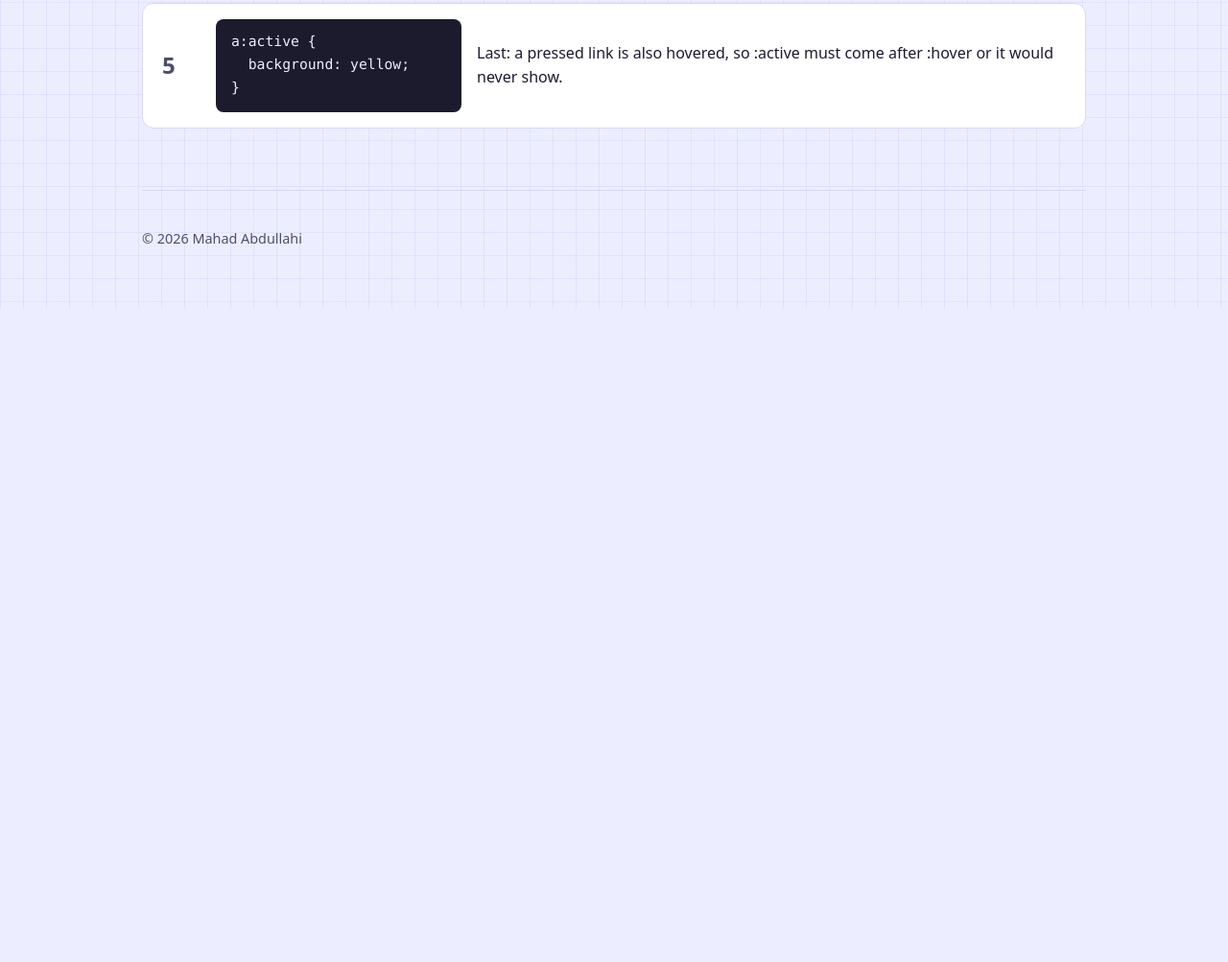
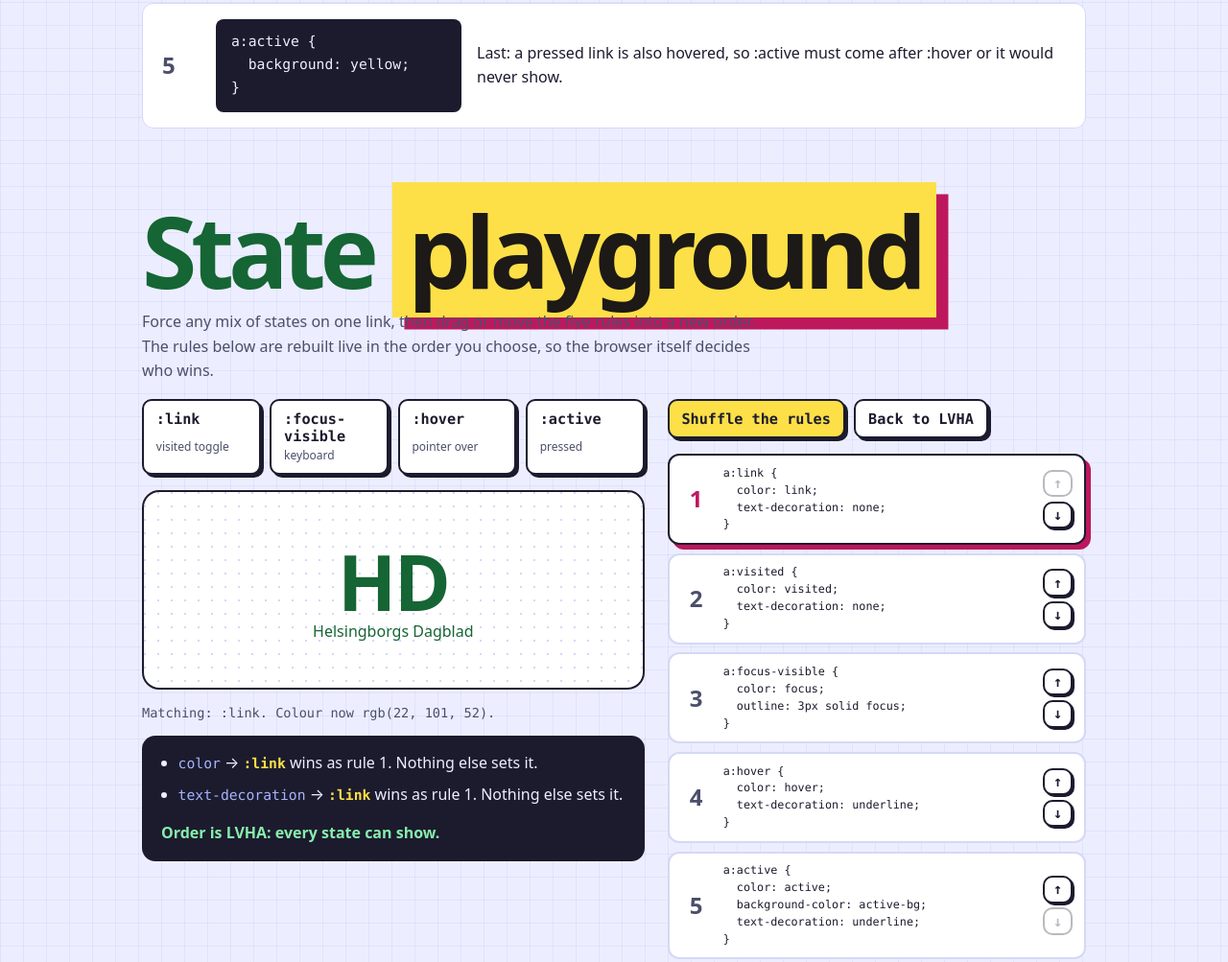
Before and after one commit to abdimannor/link-lab, a plain HTML site: page index.html in a window 1280 px wide. Shown: the part 1510-2513 px from the top of the page at 96% size. Before the commit the page ends 1832 px from the top, so only its background shows below. Drawn offline with Linux system fonts and the light colour scheme.

Commit message:
Add the state playground section: forced states, live verdict and rule order

```diff
--- a/index.html
+++ b/index.html
@@ -106,9 +106,35 @@
       </ol>
     </section>
 
+    <section class="playground" id="playground" aria-labelledby="pg-title" hidden>
+      <h2 id="pg-title"><span>State</span> <span>playground</span></h2>
+      <p class="note">Force any mix of states on one link, then drag or move the five rules into a new order. The rules below are rebuilt live in the order you choose, so the browser itself decides who wins.</p>
+      <div class="pg-grid">
+        <div class="pg-stage">
+          <div class="pg-toggles" role="group" aria-label="Force states">
+            <button type="button" data-state="visited" aria-pressed="false"><span class="pg-visit-label">:link</span><small>visited toggle</small></button>
+            <button type="button" data-state="focus" aria-pressed="false">:focus-visible<small>keyboard</small></button>
+            <button type="button" data-state="hover" aria-pressed="false">:hover<small>pointer over</small></button>
+            <button type="button" data-state="active" aria-pressed="false">:active<small>pressed</small></button>
+          </div>
+          <div class="pg-window"><span class="pg-link">HD<small>Helsingborgs Dagblad</small></span></div>
+          <p class="pg-status" role="status" aria-live="polite"></p>
+          <div class="pg-verdict"></div>
+        </div>
+        <div class="pg-order">
+          <div class="pg-actions">
+            <button type="button" data-action="shuffle">Shuffle the rules</button>
+            <button type="button" data-action="reset">Back to LVHA</button>
+          </div>
+          <ol class="pg-rules" aria-label="Rule order, first to last"></ol>
+        </div>
+      </div>
+    </section>
+
     <footer class="foot">
       <p>&copy; 2026 Mahad Abdullahi</p>
     </footer>
   </main>
+  <script src="playground.js" defer></script>
 </body>
 </html>
--- a/style.css
+++ b/style.css
@@ -73,3 +73,60 @@ code { font-family: ui-monospace, "SF Mono", Menlo, Consolas, monospace; font-si
   .order li { grid-template-columns: 2rem 1fr; }
   .order li p { grid-column: 2; }
 }
+
+/* ===== State playground ===== */
+.playground[hidden] { display: none; }
+.playground { margin-top: 5rem; }
+.playground h2 {
+  font-size: clamp(2.8rem, 10vw, 6.5rem); line-height: .9; letter-spacing: -.06em; margin: 0 0 1rem; font-weight: 900;
+}
+.playground h2 span:first-child { color: var(--c-link); }
+.playground h2 span:last-child { color: var(--c-active); background: var(--c-active-bg); padding: 0 .15em; box-shadow: .12em .12em 0 var(--c-visited); }
+.pg-grid { display: grid; grid-template-columns: minmax(0, 1.2fr) minmax(0, 1fr); gap: 1.5rem; align-items: start; }
+.playground button {
+  font: 600 .95rem ui-monospace, "SF Mono", Menlo, monospace; color: var(--ink); cursor: pointer;
+  background: var(--card); border: 2px solid var(--ink); border-radius: 10px; padding: .6rem .8rem;
+  box-shadow: 3px 3px 0 var(--ink); transition: transform .08s, box-shadow .08s;
+}
+.playground button:hover { transform: translate(-1px, -1px); box-shadow: 4px 4px 0 var(--ink); }
+.playground button:active { transform: translate(2px, 2px); box-shadow: 1px 1px 0 var(--ink); }
+.playground button:focus-visible { outline: 3px solid var(--c-focus); outline-offset: 3px; }
+.playground button[disabled] { opacity: .3; cursor: default; box-shadow: none; transform: none; }
+.pg-toggles { display: grid; grid-template-columns: repeat(4, minmax(0, 1fr)); gap: .6rem; }
+.pg-toggles button { display: grid; gap: .15rem; text-align: left; }
+.pg-toggles small { font: 400 .75rem system-ui, sans-serif; color: var(--muted); }
+.pg-toggles button[aria-pressed=true] { background: var(--ink); color: #fff; }
+.pg-toggles button[aria-pressed=true] small { color: #c7c9e6; }
+.pg-window {
+  margin: 1rem 0; min-height: 13rem; display: grid; place-items: center;
+  background: var(--card); border: 2px solid var(--ink); border-radius: 18px;
+  background-image: radial-gradient(circle at 1px 1px, var(--rule) 1px, transparent 0); background-size: 14px 14px;
+}
+.pg-link { font-size: clamp(3rem, 8vw, 5rem); font-weight: 900; letter-spacing: -.03em; padding: 0 .25em; border-radius: 6px; text-underline-offset: .12em; text-align: center; line-height: 1.1; }
+.pg-link small { display: block; font-size: 1rem; font-weight: 500; letter-spacing: 0; }
+.pg-status { font: .85rem ui-monospace, Menlo, monospace; color: var(--muted); margin: 0 0 1rem; }
+.pg-verdict { background: var(--ink); color: #eceeff; border-radius: 14px; padding: 1rem 1.25rem; }
+.pg-verdict ul { margin: 0; padding-left: 1.1rem; display: grid; gap: .5rem; }
+.pg-verdict code { color: #fde047; }
+.pg-verdict .pg-prop { color: #a5b4fc; }
+.pg-warn { margin-top: .9rem !important; padding-top: .9rem !important; border-top: 1px dashed #4b4f6b; color: #fecaca; }
+.pg-ok { margin: .9rem 0 0; color: #86efac; font-weight: 600; }
+.pg-actions { display: flex; gap: .6rem; flex-wrap: wrap; margin-bottom: 1rem; }
+.pg-actions [data-action=shuffle] { background: var(--c-active-bg); }
+.pg-rules { list-style: none; padding: 0; margin: 0; display: grid; gap: .55rem; }
+.pg-rule {
+  display: grid; grid-template-columns: 2rem minmax(0, 1fr) auto; gap: .75rem; align-items: center;
+  background: var(--card); border: 2px solid var(--rule); border-radius: 12px; padding: .6rem .75rem; cursor: grab;
+}
+.pg-rule.is-matching { border-color: var(--ink); box-shadow: 5px 5px 0 var(--c-visited); }
+.pg-rule.is-dragging { opacity: .5; border-style: dashed; }
+.pg-num { font-weight: 900; font-size: 1.5rem; color: var(--muted); text-align: center; }
+.pg-rule.is-matching .pg-num { color: var(--c-visited); }
+.pg-rule pre { margin: 0; font-size: .8rem; line-height: 1.4; overflow-x: auto; }
+.pg-move { display: grid; gap: .3rem; }
+.pg-move button { padding: .2rem .55rem; box-shadow: 2px 2px 0 var(--ink); }
+@media (max-width: 52rem) {
+  .pg-grid { grid-template-columns: 1fr; }
+  .pg-toggles { grid-template-columns: repeat(2, minmax(0, 1fr)); }
+}
+@media (prefers-reduced-motion: reduce) { .playground button { transition: none; } }
```
